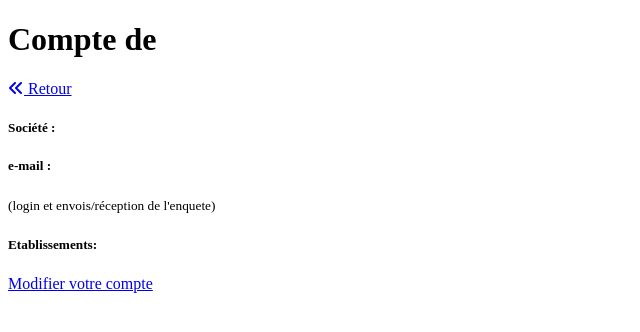
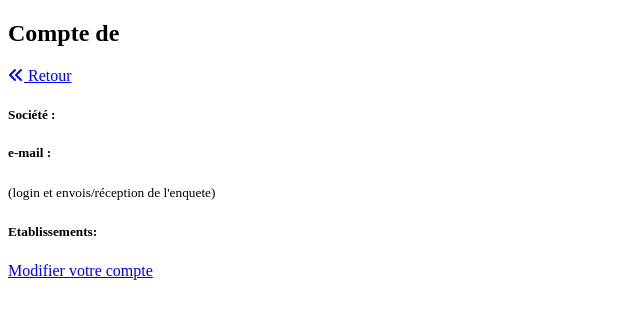
Before and after one commit to hicks42/Usygec, a Symfony app: template app/templates/ezreview/account.html.twig in a window 1280 px wide. Shown: the top 332 px of the page, without its empty margins (0-640 px from the left). Run offline with Twig, Linux system fonts and the light colour scheme; the template is opened without the code that fills it, so the values that code supplies are empty; some libraries are stand-ins or nearby versions.

Commit message:
ajustement collapse

```diff
--- a/app/templates/ezreview/account.html.twig
+++ b/app/templates/ezreview/account.html.twig
@@ -7,26 +7,29 @@
 {% block content %}
 
 	<div class="container">
-		<div class="etbl-card bg-light rounded overflow-hidden my-3 p-2">
 		<div class="row">
 			<div class="col-lg-12 co-12">
 				<div class="form-container">
-						<h1>Compte de
-							{{ user.company}}</h1>
+					<h2>Compte de
+						{{ user.company}}</h2>
 					<a href="{{ path('ezreview') }}" class="btn btn-secondary btn w-3">
 						<i class="fa-solid fa-angles-left"></i>
 						Retour</a>
 					<div class="my-3">
+						<div class="bg-light rounded overflow-hidden my-3 p-2">
 							<div class="my-4">
 								<h5>Société :</h5>
 								<strong>{{ user.company}}</strong>
 							</div>
+						</div>
+						<div class="bg-light rounded overflow-hidden my-3 p-2">
 							<div class="my-4">
 								<h5>e-mail :</h5>
 								<small>(login et envois/réception de l'enquete)</small><br>
 								<strong>{{user.email}}</strong>
-
 							</div>
+						</div>
+						<div class="bg-light rounded overflow-hidden my-3 p-2">
 							<div class="my-4">
 								<h5>Etablissements:</h5>
 								<ul class="structures">
@@ -38,6 +41,7 @@
 									{% endfor %}
 								</ul>
 							</div>
+						</div>
 						<div class="flex justify-around text-center">
 							<a href="{{ path('user_edit') }}" class="btn btn-primary btn  w-3">Modifier votre compte</a>
 						</div>
@@ -45,5 +49,4 @@
 				</div>
 			</div>
 		</div>
-		</div>
 	{% endblock %}
--- a/app/templates/ezreview/account_edit.html.twig
+++ b/app/templates/ezreview/account_edit.html.twig
@@ -100,9 +100,12 @@
 					<a href="{{ path('account') }}" class="btn btn-secondary btn w-3">
 						<i class="fa-solid fa-angles-left"></i>
 						Retour</a>
+					<div class="my-3">
+						<div class="bg-light rounded overflow-hidden my-3 p-2">
 							{{ form_start(form, {"method": "PATCH"}) }}
 							{{ form_row(form.email) }}
 							{{ form_row(form.company) }}
+						</div>
 						<div class="row">
 							<div class="col-md-12 p-3 mt-3">
 								<h4>Etablissements :</h4>
@@ -122,6 +125,8 @@
 						</button>
 						{{ form_end(form) }}
 					</div>
+
+				</div>
 			</div>
 		</div>
 	</div>
```
Lines whose indentation alone changed are shown as unchanged.
